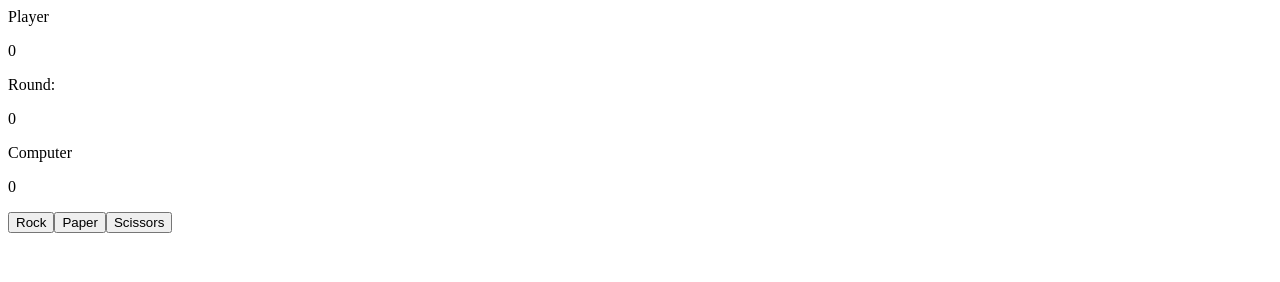
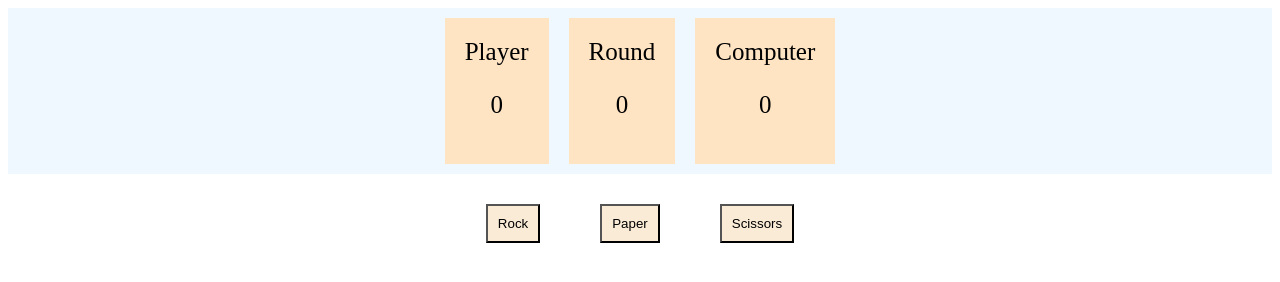
Before and after one commit to HojarascaCrepitante/Rock-Paper-Scissors, a plain HTML site: page index.html in a window 1280 px wide. Drawn offline with Linux system fonts and the light colour scheme.

Commit message:
Added some styling and working on stopping the game once a winner is declared

```diff
--- a/index.html
+++ b/index.html
@@ -4,13 +4,16 @@
     <meta charset="UTF-8">
     <meta http-equiv="X-UA-Compatible" content="IE=edge">
     <meta name="viewport" content="width=device-width, initial-scale=1.0">
+    <link rel="stylesheet" href="style.css">
     <script src="script.js" defer></script>
     <title>Rock Paper Scissors</title>
 </head>
 <body>
-    <div id="resultsPlayer"></div>
-    <div id="round"></div>
-    <div id="resultsComputer"></div>
-    <div id="container"></div>
+    <div class="header">
+        <div id="resultsPlayer"></div>
+        <div id="round"></div>
+        <div id="resultsComputer"></div>
+    </div>
+        <div id="everyButton"></div>
 </body>
 </html>
--- a/script.js
+++ b/script.js
@@ -1,41 +1,46 @@
+const header = document.querySelector('.header');
 let round = document.querySelector('#round')
-  round.textContent = 'Round:'
+  round.textContent = 'Round'
+  round.classList.add('score');
   let representationOfRound = document.createElement('p')
   representationOfRound.textContent = '0'
   round.appendChild(representationOfRound)
+  header.appendChild(round)
 const resultsPlayer = document.querySelector('#resultsPlayer')
   resultsPlayer.textContent = 'Player'
+  resultsPlayer.classList.add('score');
   let playerPoints = document.createElement('p')
     playerPoints.textContent = '0';
     playerPoints.setAttribute('id', 'player');
-    playerPoints.classList.add('score');
     resultsPlayer.appendChild(playerPoints)
+    header.insertBefore(resultsPlayer,round)
 const resultsComputer = document.querySelector('#resultsComputer')
-  resultsComputer.textContent = 'Computer'
+  resultsComputer.textContent = 'Computer';
+  resultsComputer.classList.add('score');
   let computerPoints = document.createElement('p')
     computerPoints.textContent ='0';
     computerPoints.setAttribute('id', 'computer')
-    computerPoints.classList.add('score')
     resultsComputer.appendChild(computerPoints)
+    header.appendChild(resultsComputer)
 
-const container = document.querySelector('#container');
+const everyButton = document.querySelector('#everyButton');
   const rockButton = document.createElement('button');
     rockButton.setAttribute('id', 'Rock');
     rockButton.textContent = 'Rock';
     rockButton.addEventListener('click', play)
-    container.appendChild(rockButton);
+    everyButton.appendChild(rockButton);
 
     const paperButton = document.createElement('button');
     paperButton.setAttribute('id','Paper')
     paperButton.textContent = 'Paper';
     paperButton.addEventListener('click', play)
-    container.appendChild(paperButton);
+    everyButton.appendChild(paperButton);
 
     const scissorsButton = document.createElement('button');
     scissorsButton.setAttribute('id', 'Scissors')
     scissorsButton.textContent = 'Scissors';
     scissorsButton.addEventListener('click', play)
-    container.appendChild(scissorsButton);
+    everyButton.appendChild(scissorsButton);
 
   let playerChoice = '';
 
@@ -47,6 +52,7 @@ const container = document.querySelector('#container');
       return(playComp);
       }
       let comPlay = computerPlay(["Rock" , "Paper" , "Scissors"])
+
 
     if (e.target.id == 'Rock'){
       console.log(e.target.textContent);
@@ -97,4 +103,15 @@ const container = document.querySelector('#container');
     }
       console.log(playerChoice)
       representationOfRound.textContent++
-  }
+
+      if (Number(playerPoints.textContent) == 5){
+        alert('Player wins the game')
+        return
+      }
+      else if (Number(computerPoints.textContent) == 5){
+        alert('Computer wins the game')
+        return
+      }
+      let currentRound = Number(representationOfRound.textContent);
+      return currentRound
+    }
--- a/style.css
+++ b/style.css
@@ -0,0 +1,25 @@
+body{
+    display: flex;
+    flex-direction: column;
+}
+.header{
+    display: flex;
+    justify-content: center;
+    font-size: 25px;
+    background-color: aliceblue;
+}
+.score{
+    padding:20px;
+    text-align: center;
+    margin: 10px;
+    background-color: bisque;
+}
+#everyButton{
+    justify-content: center;
+    display: flex;
+}
+button{
+    padding:10px;
+    margin: 30px;
+    background-color: antiquewhite;
+}
```
